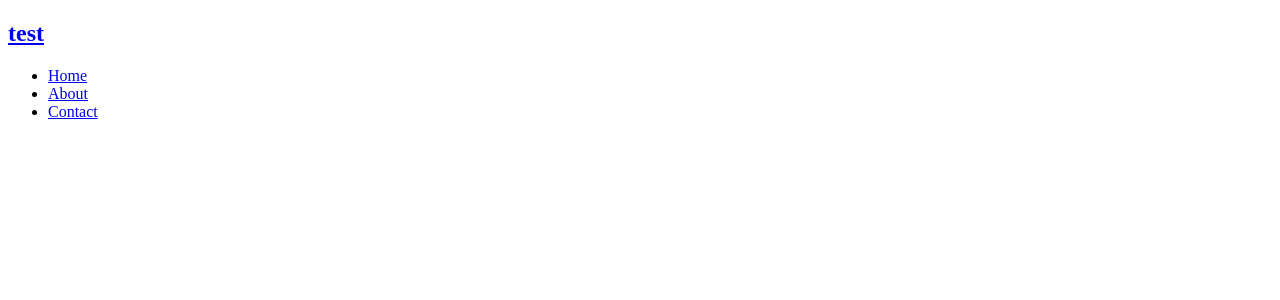
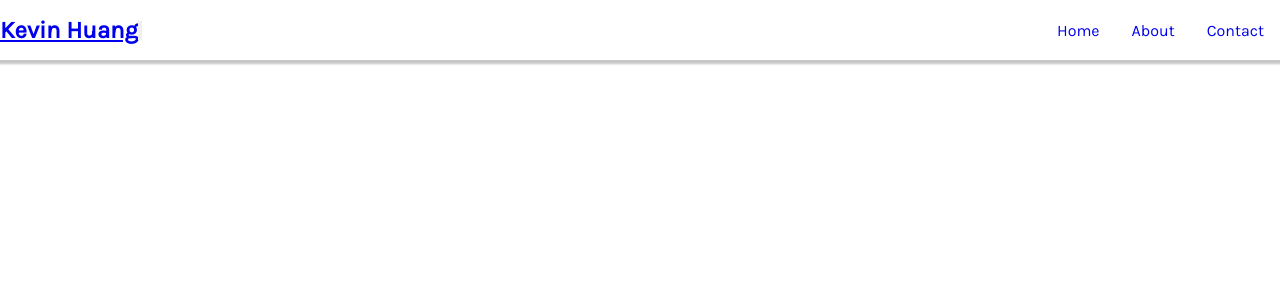
Before and after one commit to kevin-06-huang/portfolio_site, a React (Vite) app: page / in a window 1280 px wide. Shown: the top 300 px of the page. Built offline with nearby package versions, Linux system fonts and the light colour scheme.

Commit message:
Styled navbar extensively and changed font

```diff
--- a/src/App.jsx
+++ b/src/App.jsx
@@ -2,6 +2,7 @@ import { createRoot } from "react-dom/client";
 import { BrowserRouter, Routes, Route } from "react-router-dom";
 import { StrictMode } from "react";
 import Navbar from "./components/Navbar";
+import "./stylesheets/styles.css";
 
 const App = () => {
   return (
--- a/src/components/Navbar.jsx
+++ b/src/components/Navbar.jsx
@@ -1,21 +1,37 @@
 import { Link } from "react-router-dom";
+import "../stylesheets/navbar.css";
 
 const Navbar = () => {
   return (
     <nav className="navigation">
       <Link to="/">
-        <h2>test</h2>
+        <h2>Kevin Huang</h2>
       </Link>
+      <button className="hamburger">
+        {/* icon from heroicons.com */}
+        <svg
+          xmlns="http://www.w3.org/2000/svg"
+          className="h-5 w-5"
+          viewBox="0 0 20 20"
+          fill="white"
+        >
+          <path
+            fillRule="evenodd"
+            d="M3 5a1 1 0 011-1h12a1 1 0 110 2H4a1 1 0 01-1-1zM3 10a1 1 0 011-1h12a1 1 0 110 2H4a1 1 0 01-1-1zM9 15a1 1 0 011-1h6a1 1 0 110 2h-6a1 1 0 01-1-1z"
+            clipRule="evenodd"
+          />
+        </svg>
+      </button>
       <div className="navigation-menu">
         <ul>
           <li>
-            <a href="/home">Home</a>
+            <Link to="/home">Home</Link>
           </li>
           <li>
-            <a href="/about">About</a>
+            <Link to="/about">About</Link>
           </li>
           <li>
-            <a href="/contact">Contact</a>
+            <Link to="/contact">Contact</Link>
           </li>
         </ul>
       </div>
--- a/src/index.html
+++ b/src/index.html
@@ -4,7 +4,6 @@
   <meta charset="UTF-8">
   <meta name="viewport" content="width=device-width, initial-scale=1.0">
   <title>Template React App</title>
-  <link rel="stylesheet" href="./stylesheets/style.css">
 </head>
 <body>
   <div id="modal"></div>
--- /dev/null
+++ b/src/stylesheets/navbar.css
@@ -0,0 +1,33 @@
+.navigation {
+  height: 60px;
+  width: 100%;
+  display: flex;
+  align-items: center;
+  position: relative;
+  padding: 0.5rem 0rem;
+  background-color: #fff;
+  color: black;
+  box-shadow: 0 2px 2px 2px rgba(9, 9, 9, 0.23);
+}
+.brand-name {
+  text-decoration: none;
+  color: black;
+  font-size: 1.3rem;
+  margin-left: 1rem;
+}
+.navigation-menu {
+  margin-left: auto;
+}
+.navigation-menu ul {
+  display: flex;
+  padding: 0;
+}
+.navigation-menu li {
+  list-style-type: none;
+  margin: 0 1rem;
+}
+.navigation-menu li a {
+  text-decoration: none;
+  display: block;
+  width: 100%;
+}
--- /dev/null
+++ b/src/stylesheets/styles.css
@@ -0,0 +1,26 @@
+@import url("https://fonts.googleapis.com/css2?family=Karla:wght@200;400&display=swap");
+
+* {
+  box-sizing: border-box;
+  margin: 0;
+  padding: 0;
+}
+
+body {
+  font-family: "Karla", -apple-system, BlinkMacSystemFont, "Segoe UI", "Roboto",
+    "Oxygen", "Ubuntu", "Cantarell", "Fira Sans", "Droid Sans", "Helvetica Neue",
+    sans-serif;
+  -webkit-font-smoothing: antialiased;
+  -moz-osx-font-smoothing: grayscale;
+}
+
+.container {
+  max-width: 90%;
+  margin-right: auto;
+  margin-left: auto;
+  padding: 1rem;
+}
+
+article h1 {
+  margin: 1rem 0;
+}
```
Also changed, not shown: src/stylesheets/style.css (deleted).
